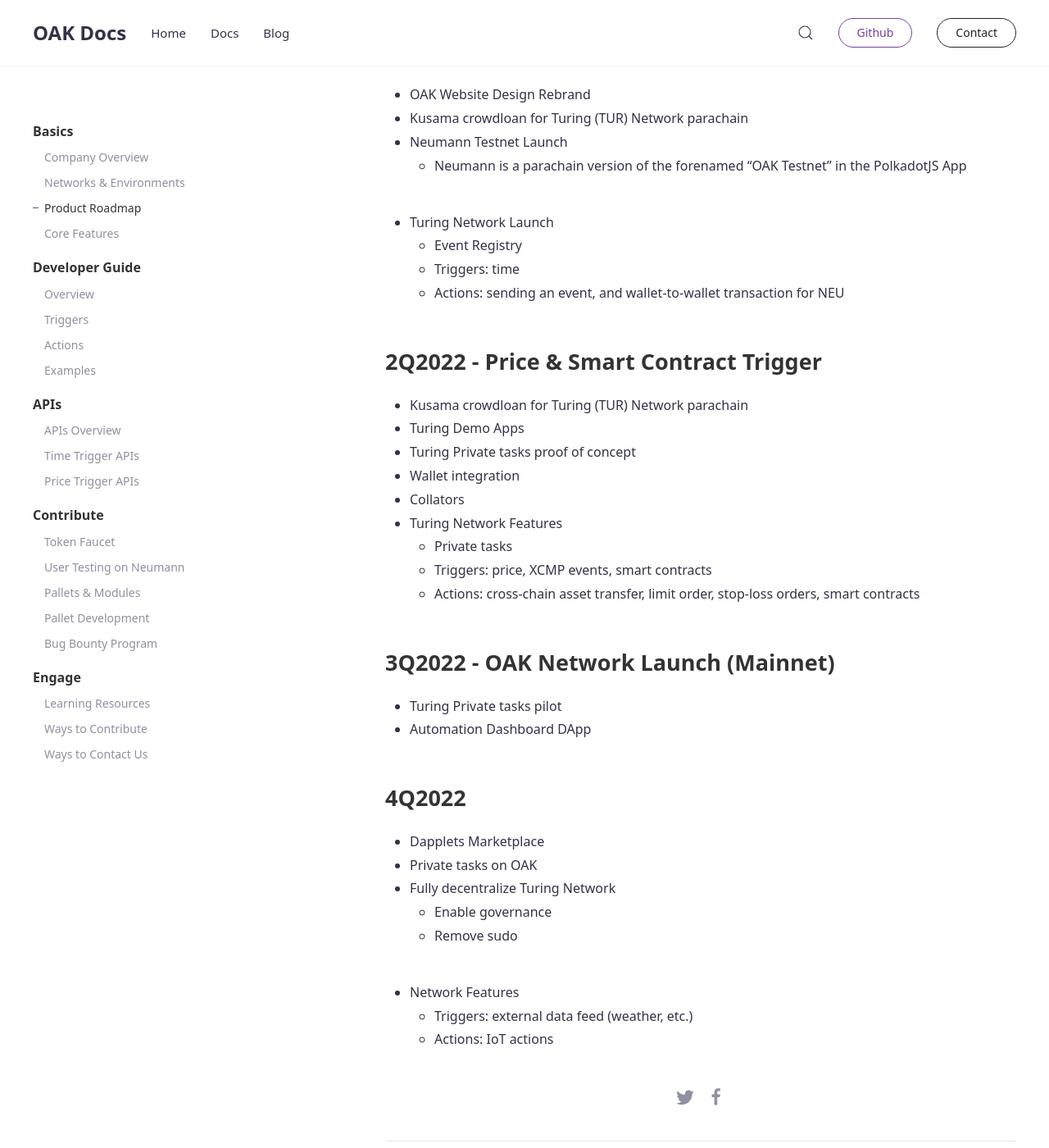
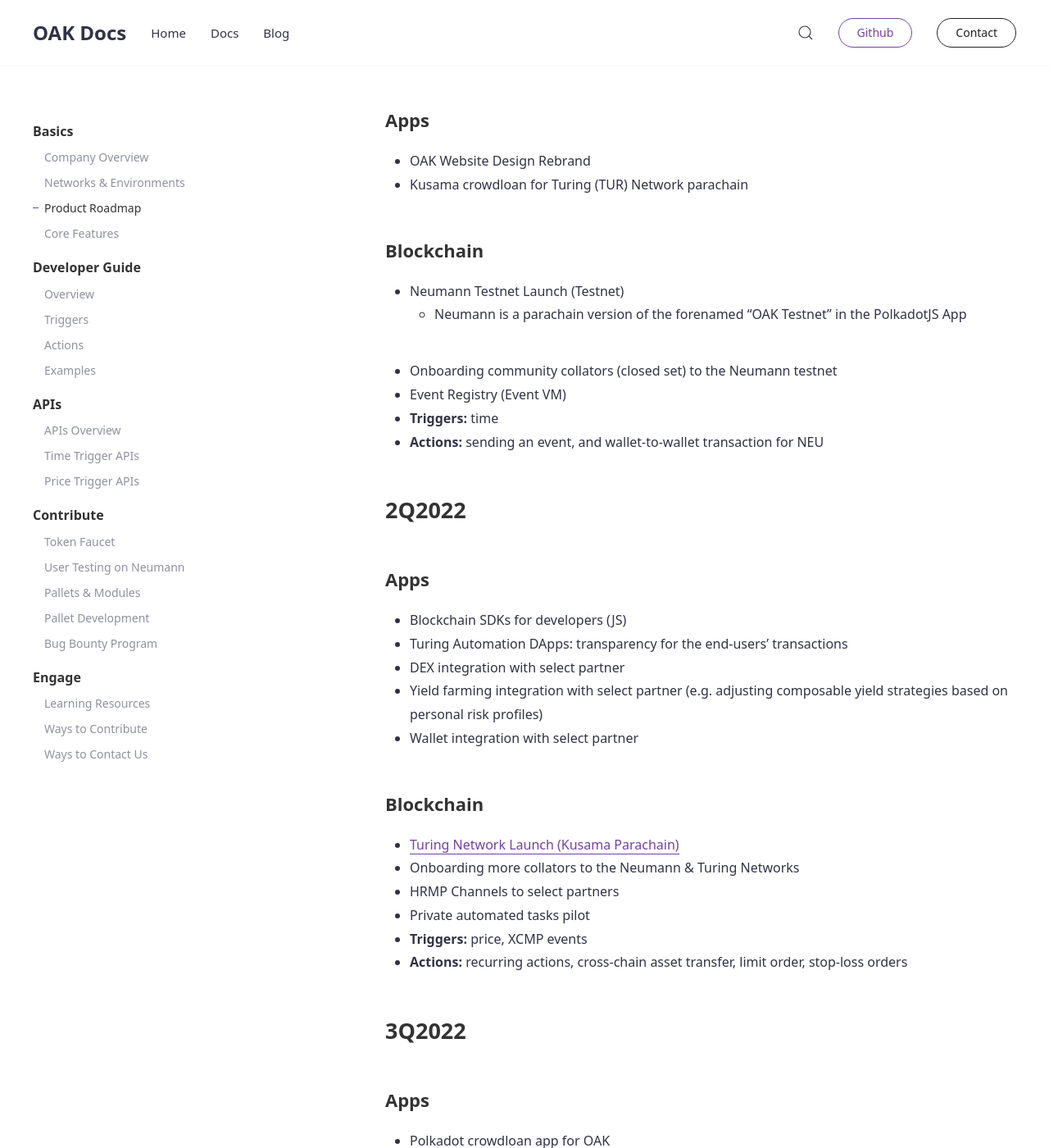
Before and after one commit to AvaProtocol/OAK-docs, a Jekyll site: the page built from _docs/product-roadmap.md, in a window 1280 px wide and 1400 px high, scrolled down 424 px. Shown: the whole window at 82% size. Built offline with Jekyll 4.4.1, drawn with Linux system fonts in a browser that asks for light colours; some of the changed text lies outside the part shown.

Commit message:
Update roadmap

```diff
--- a/_docs/product-roadmap.md
+++ b/_docs/product-roadmap.md
@@ -8,37 +8,59 @@
 ## 4Q2021
 - Event Registry Proof of Concept
 
-## 1Q2022 - Turing Network Launch Prep (Canary)
+## 1Q2022
+### Apps
 - OAK Website Design Rebrand
 - Kusama crowdloan for Turing (TUR) Network parachain
-- Neumann Testnet Launch
+
+### Blockchain
+- Neumann Testnet Launch (Testnet)
   - Neumann is a parachain version of the forenamed “OAK Testnet” in the PolkadotJS App
-- Turing Network Launch
-  - Event Registry
-  - Triggers: time
-  - Actions: sending an event, and wallet-to-wallet transaction for NEU
+- Onboarding community collators (closed set) to the Neumann testnet
+- Event Registry (Event VM)
+- **Triggers:** time
+- **Actions:** sending an event, and wallet-to-wallet transaction for NEU
 
-## 2Q2022 - Price & Smart Contract Trigger
-- Kusama crowdloan for Turing (TUR) Network parachain
-- Turing Demo Apps
-- Turing Private tasks proof of concept
-- Wallet integration
-- Collators
-- Turing Network Features
-  - Private tasks
-  - Triggers: price, XCMP events, smart contracts
-  - Actions: cross-chain asset transfer, limit order, stop-loss orders, smart contracts
+## 2Q2022
+### Apps
+- Blockchain SDKs for developers (JS)
+- Turing Automation DApps: transparency for the end-users' transactions
+- DEX integration with select partner
+- Yield farming integration with select partner (e.g. adjusting composable yield strategies based on personal risk profiles)
+- Wallet integration with select partner
 
-## 3Q2022 - OAK Network Launch (Mainnet)
-- Turing Private tasks pilot
-- Automation Dashboard DApp
+### Blockchain
+- [Turing Network Launch (Kusama Parachain)](https://oak.tech/turing/phases/)
+- Onboarding more collators to the Neumann & Turing Networks
+- HRMP Channels to select partners
+- Private automated tasks pilot
+- **Triggers:** price, XCMP events
+- **Actions:** recurring actions, cross-chain asset transfer, limit order, stop-loss orders
+
+## 3Q2022
+### Apps
+- Polkadot crowdloan app for OAK
+- Dollar cost average with select partners
+- Portfolio and other DApp integrations with additional partners for Turing
+
+### Blockchain
+- Turing Network is fully decentralized
+- EVM integration with select partner
+- Automation fees optimization
+- Insurance fees pilot
+- Refunding tasks pilot
+- Node infrastructure performance optimization
+- Security & technical audits
+- Customized triggers for consumers and developers
+- **Triggers:** smart contracts
+- **Actions:** smart contracts
 
 ## 4Q2022
-- Dapplets Marketplace
-- Private tasks on OAK
-- Fully decentralize Turing Network
-  - Enable governance
-  - Remove sudo
-- Network Features
-  - Triggers: external data feed (weather, etc.)
-  - Actions: IoT actions
+### Apps
+- DApplets Marketplace
+
+### Blockchain
+- OAK Network Launch
+- Customized triggers for consumers and developers
+- **Triggers:** external data feed (weather, etc.)
+- **Actions:** IoT actions
```
Also changed, not shown: assets/img/turing.png (added), assets/img/turing_logo.png (added).
